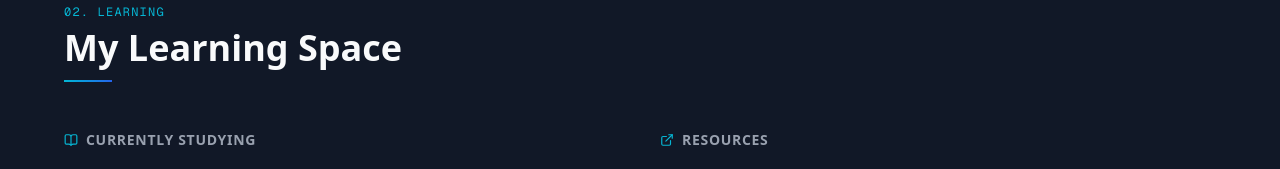
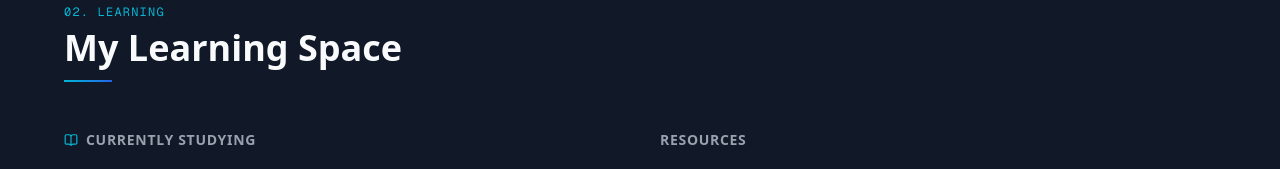
Before and after one commit to tanhoang0803/Portfolio, a Next.js app: page / in a window 1280 px wide. Shown: the part 1600-1769 px from the top of the page. Built offline with nearby package versions, Linux system fonts and the light colour scheme.

Commit message:
fix: remove ExternalLink icon from Resources heading

```diff
--- a/src/components/sections/Learning.tsx
+++ b/src/components/sections/Learning.tsx
@@ -87,7 +87,6 @@ export default function Learning() {
             {/* Resources */}
             <div>
               <h3 className="text-sm font-semibold text-gray-400 uppercase tracking-wider mb-5 flex items-center gap-2">
-                <ExternalLink size={14} className="text-[#06b6d4]" />
                 Resources
               </h3>
               <div className="space-y-3">
```
